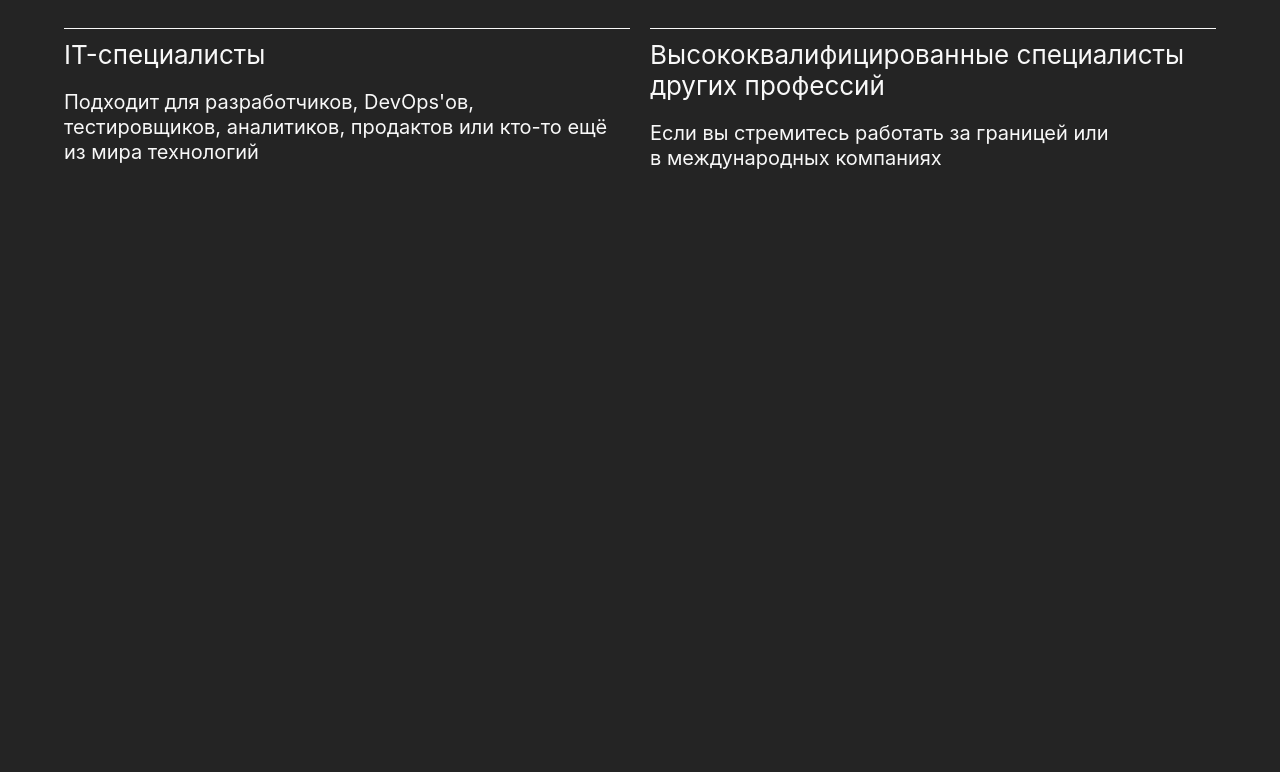
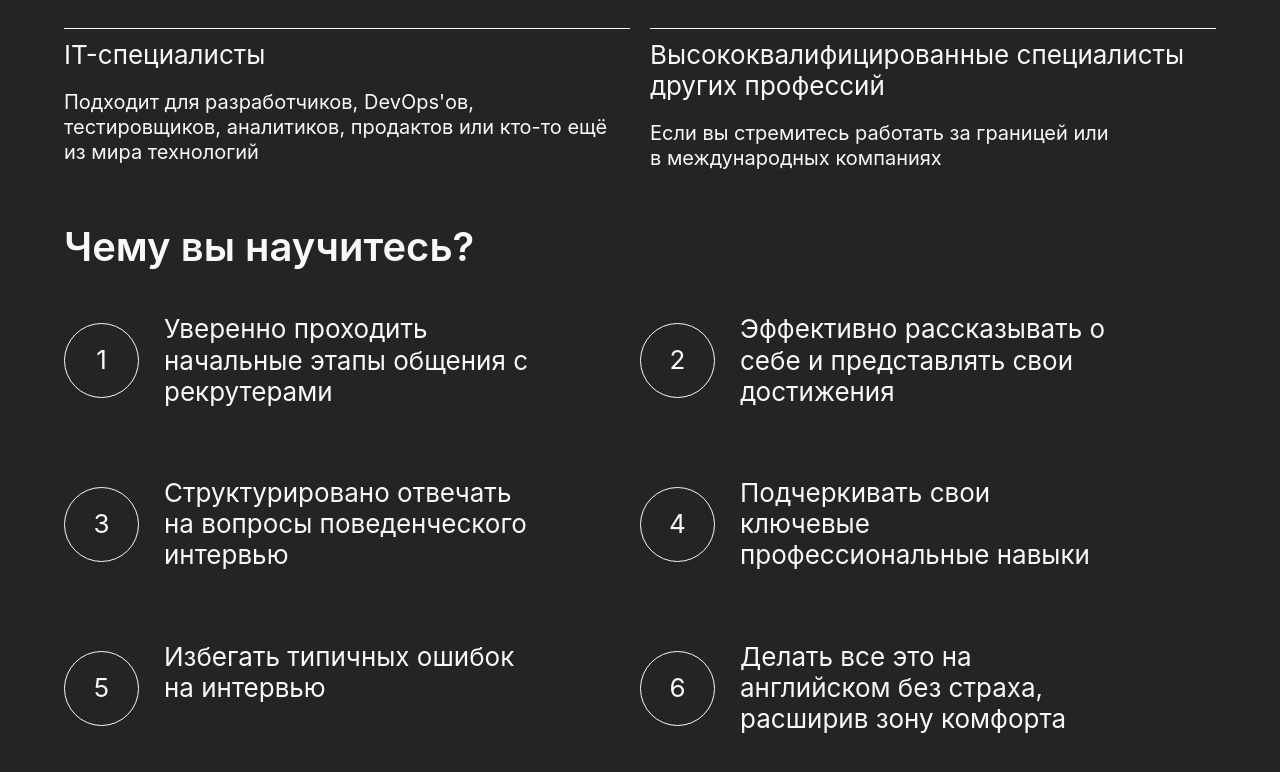
Before and after one commit to acceleracio-hub/website, a React (Vite) app: page / in a window 1280 px wide. Shown: the part 1662-2434 px from the top of the page. Before the commit the page ends 1883 px from the top, so only its background shows below. Built offline with nearby package versions, Linux system fonts and the light colour scheme.

Commit message:
add core skills

```diff
--- /dev/null
+++ b/src/components/core-skills/components/list-item/index.module.scss
@@ -0,0 +1,33 @@
+@import 'src/styles/variables';
+
+.List-item {
+    flex: 1 1 30%;
+    padding: 20px 100px 50px;
+    counter-increment: section;
+    position: relative;
+
+
+    &::before {
+        content: counter(section) " ";
+        position: absolute;
+        left: 0;
+        top: 30px;
+        font-size: 1.625rem;
+        line-height: 1.2;
+        font-weight: 400;
+        border: 1px solid $color-white;
+        border-radius: 20px;
+        border-radius: 50px;
+        padding: 20px 28px;
+        width: 75px;
+        height: 75px;
+        box-sizing: border-box;
+        text-align: center;
+    }
+}
+
+@media #{$tablet} {
+    .List-item {
+        padding: 35px 100px 50px;
+    }
+}
--- /dev/null
+++ b/src/components/core-skills/components/list-item/index.tsx
@@ -0,0 +1,20 @@
+import { memo } from "react";
+import classnames from "classnames/bind";
+import { Text } from "@ui-kit/index";
+import styles from "./index.module.scss";
+
+const cn = classnames.bind(styles);
+
+const BLOCK_NAME = "List-item";
+
+type TProps = {
+  text: string;
+};
+
+export const ListItem = memo(
+  function ListItem({ text }: TProps) {
+    return <li className={cn(BLOCK_NAME)}>
+      <Text size="h4" tagType="p" text={text} />
+    </li>;
+  },
+);
--- /dev/null
+++ b/src/components/core-skills/index.module.scss
@@ -0,0 +1,47 @@
+@import 'src/styles/variables';
+
+.Core-skills {
+    &__list {
+        display: flex;
+        flex-direction: row;
+        flex-wrap: wrap;
+        list-style-type: none;
+        counter-reset: section;
+        margin: 0;
+        padding: 0;
+    }
+
+    &__list-item {
+        flex: 1 1 30%;
+        padding: 20px 100px 50px;
+        counter-increment: section;
+        position: relative;
+    }
+
+    &__list-item::before {
+        content: counter(section) " ";
+        position: absolute;
+        left: 0;
+        top: 30px;
+        font-size: 1.625rem;
+        line-height: 1.2;
+        font-weight: 400;
+        border: 1px solid $color-white;
+        border-radius: 20px;
+        border-radius: 50px;
+        padding: 20px 28px;
+        width: 75px;
+        height: 75px;
+        box-sizing: border-box;
+        text-align: center;
+    }
+}
+
+
+@media #{$tablet} {
+    .Core-skills {
+        &__list-item {
+            padding: 35px 100px 50px;
+        }
+    }
+}
--- /dev/null
+++ b/src/components/core-skills/index.tsx
@@ -0,0 +1,25 @@
+import { memo } from "react";
+import classnames from "classnames/bind";
+import { Text } from "@ui-kit/index";
+import styles from "./index.module.scss";
+import { ListItem } from "./components/list-item";
+
+const cn = classnames.bind(styles);
+
+const BLOCK_NAME = "Core-skills";
+
+export const CoreSkills = memo(
+  function CoreSkills() {
+    return <section className={cn(BLOCK_NAME)}>
+      <Text size='h2' text="Чему вы научитесь?" marginBottom="medium" />
+      <ol className={cn(`${BLOCK_NAME}__list`)}>
+        <ListItem text="Уверенно проходить начальные этапы общения с рекрутерами" />
+        <ListItem text="Эффективно рассказывать о себе и представлять свои достижения" />
+        <ListItem text="Структурировано отвечать на вопросы поведенческого интервью" />
+        <ListItem text="Подчеркивать свои ключевые профессиональные навыки" />
+        <ListItem text="Избегать типичных ошибок на интервью" />
+        <ListItem text="Делать все это на английском без страха, расширив зону комфорта" />
+      </ol>
+    </section>;
+  },
+);
--- a/src/layout/app-layout/index.tsx
+++ b/src/layout/app-layout/index.tsx
@@ -4,6 +4,7 @@ import { Header } from "../../components/header";
 import { CourseInfo } from "../../components/course-info";
 import { CourseOverview } from "../../components/course-overview";
 import { CourseTargetAudience } from "../../components/course-target-audience";
+import { CoreSkills } from "../../components/core-skills";
 import styles from "./index.module.scss";
 
 const cn = classnames.bind(styles);
@@ -17,6 +18,7 @@ export const AppLayout = memo(
       <CourseInfo />
       <CourseOverview />
       <CourseTargetAudience/>
+      <CoreSkills/>
     </div>;
   },
 );
```
